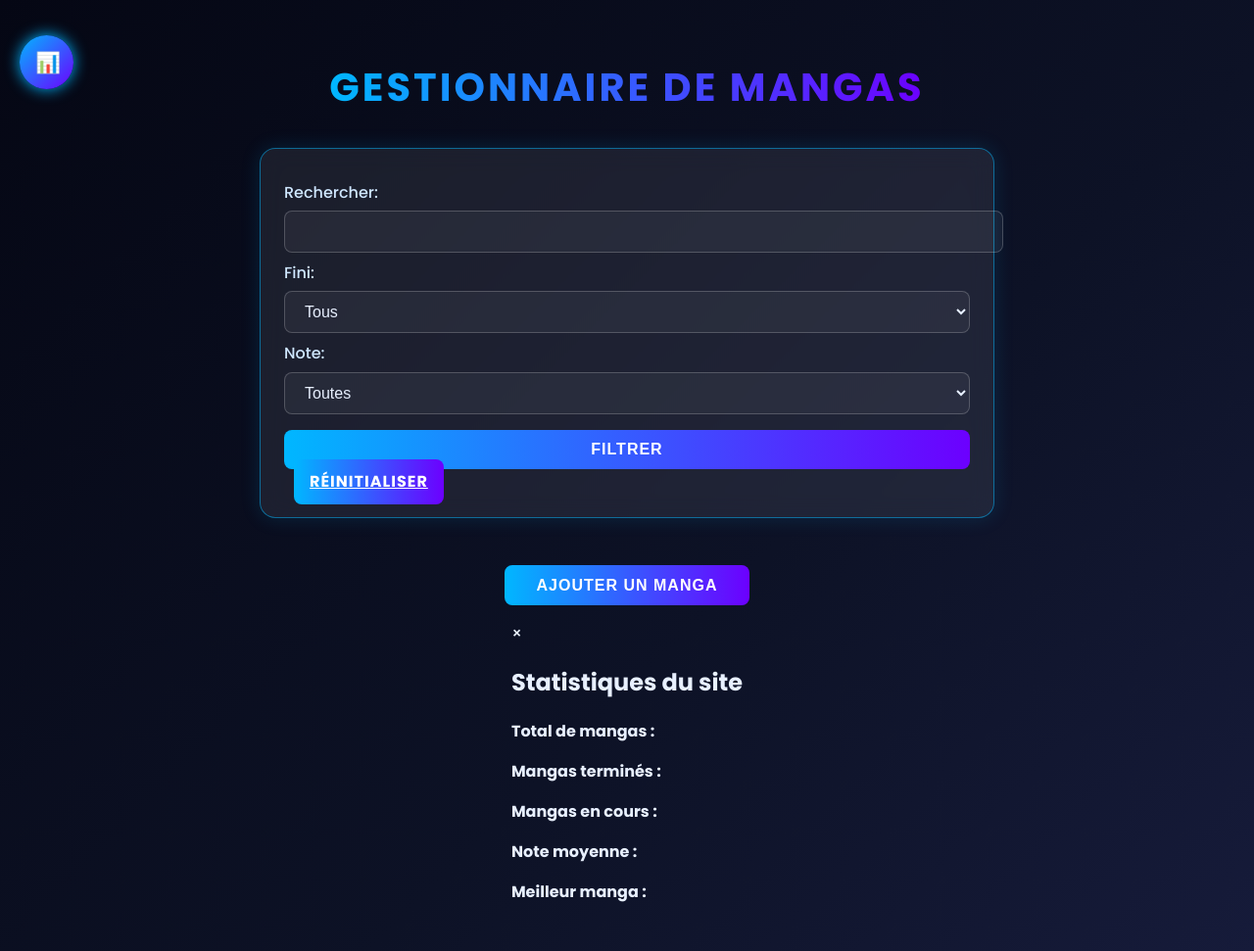
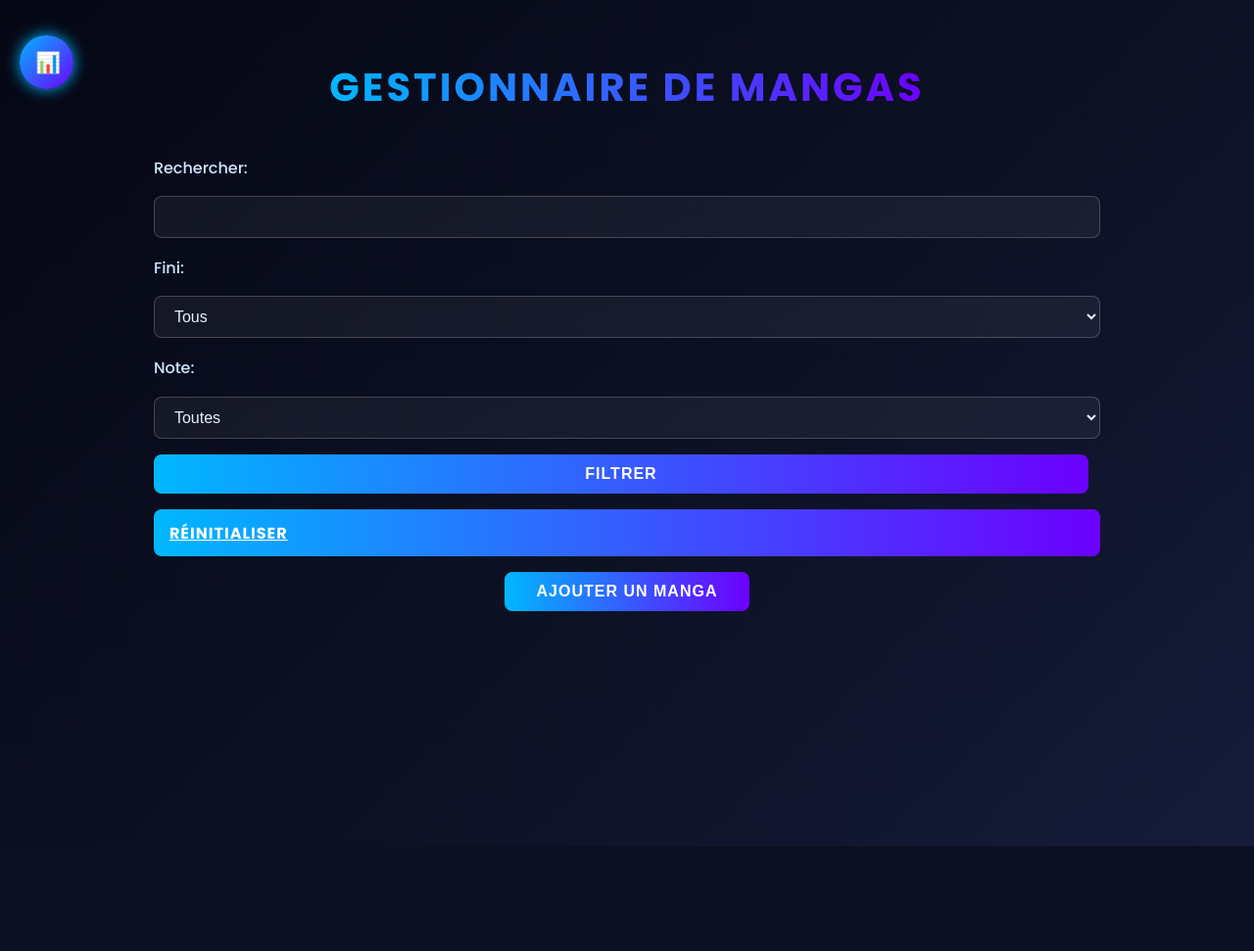
Before and after one commit to Pierre-rnd/Site-Mangas, a Flask app: page / in a window 1280 px wide. Shown: the whole page at 98% size. After the commit the page ends 864 px from the top, so only its background shows below. Run offline with Flask 3, Linux system fonts and the light colour scheme; data that the repository does not hold is empty; some libraries are stand-ins or nearby versions.

Commit message:
Changement Stats

```diff
--- a/static/style.css
+++ b/static/style.css
@@ -33,21 +33,28 @@ h1 {
 }
 
 form {
-  background: var(--glass-bg);
-  backdrop-filter: blur(12px);
-  border: 1px solid var(--border-glow);
-  border-radius: 1rem;
-  padding: 1.5rem;
-  margin-bottom: 2rem;
-  width: 90%;
-  max-width: 700px;
-  box-shadow: 0 0 20px rgba(0, 183, 255, 0.15);
-  transition: all 0.3s ease;
+  display: flex;
+  flex-wrap: wrap;
+  gap: 10px;
+  align-items: center;
 }
 
-form button[type="submit"] {
-  margin-right: 10px;
+form .search-controls {
+  display: flex;
+  gap: 10px;
+  align-items: center;
+  flex: 1 1 auto;
 }
+
+form button[type="submit"],
+form a.button {
+  min-width: 120px;
+  margin-top: 6px;
+}
+
+form button[type="submit"] { margin-right: 12px; }
+form a.button { margin-left: 0; }
+
 
 form .button {
   margin-left: 10px;
@@ -204,7 +211,7 @@ button[onclick="toggleForm()"] {
   }
 }
 
-.stats-btn {
+#stats-btn {
   position: fixed;
   top: 20px;
   left: 20px;
@@ -217,11 +224,60 @@ button[onclick="toggleForm()"] {
   color: white;
   font-size: 1.3em;
   box-shadow: 0 0 15px var(--accent);
-  transition: all 0.3s ease;
-  z-index: 1000;
+  transition: transform 0.25s ease, box-shadow 0.25s ease;
+  z-index: 1100;
+}
+#stats-btn:hover { transform: scale(1.08); box-shadow: 0 0 30px var(--accent2); }
+
+#stats-overlay {
+  display: none;
+  position: fixed;
+  inset: 0;
+  background: rgba(0,0,0,0.6);
+  justify-content: center;
+  align-items: center;
+  z-index: 1090;
 }
 
-.stats-btn:hover {
-  transform: scale(1.1);
-  box-shadow: 0 0 25px var(--accent2);
+#stats-panel {
+  width: 340px;
+  max-width: calc(100% - 40px);
+  background: linear-gradient(180deg, rgba(25,28,41,0.95), rgba(18,20,32,0.95));
+  border-radius: 12px;
+  padding: 22px;
+  color: var(--text-color);
+  box-shadow: 0 10px 40px rgba(0,0,0,0.6), 0 0 25px rgba(93,220,255,0.08);
+  border: 1px solid rgba(93,220,255,0.08);
+  position: relative;
+  text-align: left;
 }
+
+/* Close */
+#close-stats {
+  position: absolute;
+  top: 8px;
+  right: 10px;
+  background: transparent;
+  border: none;
+  font-size: 1.4rem;
+  color: #fff;
+  cursor: pointer;
+}
+#close-stats:hover { color: var(--accent); }
+
+/* Contenu */
+#stats-panel h2 {
+  margin: 0 0 12px 0;
+  color: var(--accent);
+  font-weight: 700;
+  font-size: 1.15rem;
+  text-align: center;
+}
+#stats-content p { margin: 8px 0; font-size: 0.98rem; }
+
+@keyframes panelIn {
+  from { opacity: 0; transform: translateY(-8px) scale(0.98); }
+  to   { opacity: 1; transform: translateY(0) scale(1); }
+}
+#stats-overlay.show #stats-panel { animation: panelIn 180ms ease-out forwards; }
+#stats-overlay.show { display: flex; }
--- a/templates/index.html
+++ b/templates/index.html
@@ -83,7 +83,6 @@
 <h1>Gestionnaire de Mangas</h1>
 
 <body>
-    <button class="stats-btn" onclick="toggleStats()">📊</button>
     <form method="GET" action="/">
         <label for="search">Rechercher:</label>
         <input type="text" id="search" name="search" value="{{ request.args.get('search', '') }}">
@@ -180,6 +179,7 @@
         {% endfor %}
     </div>
 
+<button id="stats-btn" title="Voir les statistiques">📊</button>
 <div id="stats-overlay">
     <div id="stats-panel">
         <span id="close-stats">&times;</span>
@@ -195,24 +195,49 @@
 </div>
 
 <script>
-const statsBtn = document.getElementById('stats-btn');
-const overlay = document.getElementById('stats-overlay');
-const closeStats = document.getElementById('close-stats');
+  const statsBtn = document.getElementById('stats-btn');
+  const overlay = document.getElementById('stats-overlay');
+  const closeBtn = document.getElementById('close-stats');
 
-statsBtn.onclick = async () => {
-    const res = await fetch('/stats');
-    const data = await res.json();
-    document.getElementById('total').textContent = data.total;
-    document.getElementById('finis').textContent = data.finis;
-    document.getElementById('en_cours').textContent = data.en_cours;
-    document.getElementById('moyenne').textContent = data.moyenne;
-    document.getElementById('meilleur').textContent = `${data.meilleur_nom} (${data.meilleur_note}★)`;
-    overlay.style.display = 'flex';
-};
+  async function openStats() {
+    try {
+      const res = await fetch('/stats');
+      if (!res.ok) throw new Error('Erreur réseau');
+      const data = await res.json();
+      document.getElementById('total').textContent = data.total ?? '0';
+      document.getElementById('finis').textContent = data.finis ?? '0';
+      document.getElementById('en_cours').textContent = data.en_cours ?? '0';
+      document.getElementById('moyenne').textContent = data.moyenne ?? '0';
+      document.getElementById('meilleur').textContent = (data.meilleur_nom ? `${data.meilleur_nom} (${data.meilleur_note}★)` : '—');
+      overlay.classList.add('show');
+      overlay.setAttribute('aria-hidden', 'false');
+    } catch (err) {
+      console.error('Impossible de charger les stats :', err);
+      alert("Impossible de récupérer les statistiques. Vérifie la route /stats côté serveur.");
+    }
+  }
 
-closeStats.onclick = () => overlay.style.display = 'none';
-overlay.onclick = e => { if (e.target === overlay) overlay.style.display = 'none'; };
+  statsBtn.addEventListener('click', openStats);
+  closeBtn.addEventListener('click', () => {
+    overlay.classList.remove('show');
+    overlay.setAttribute('aria-hidden', 'true');
+  });
+
+  overlay.addEventListener('click', (e) => {
+    if (e.target === overlay) {
+      overlay.classList.remove('show');
+      overlay.setAttribute('aria-hidden', 'true');
+    }
+  });
+
+  document.addEventListener('keydown', (e) => {
+    if (e.key === 'Escape' && overlay.classList.contains('show')) {
+      overlay.classList.remove('show');
+      overlay.setAttribute('aria-hidden', 'true');
+    }
+  });
 </script>
+
 
 </body>
 </html>
```
